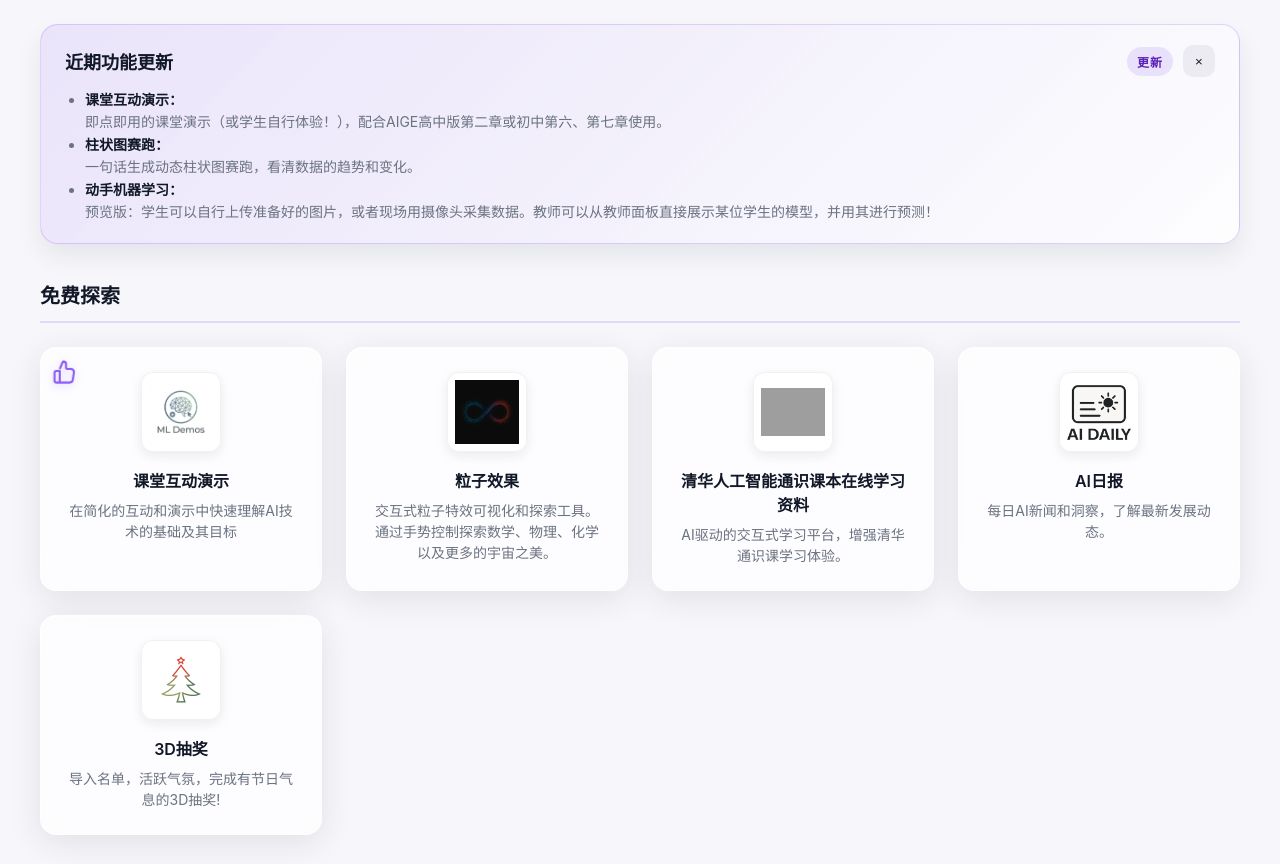
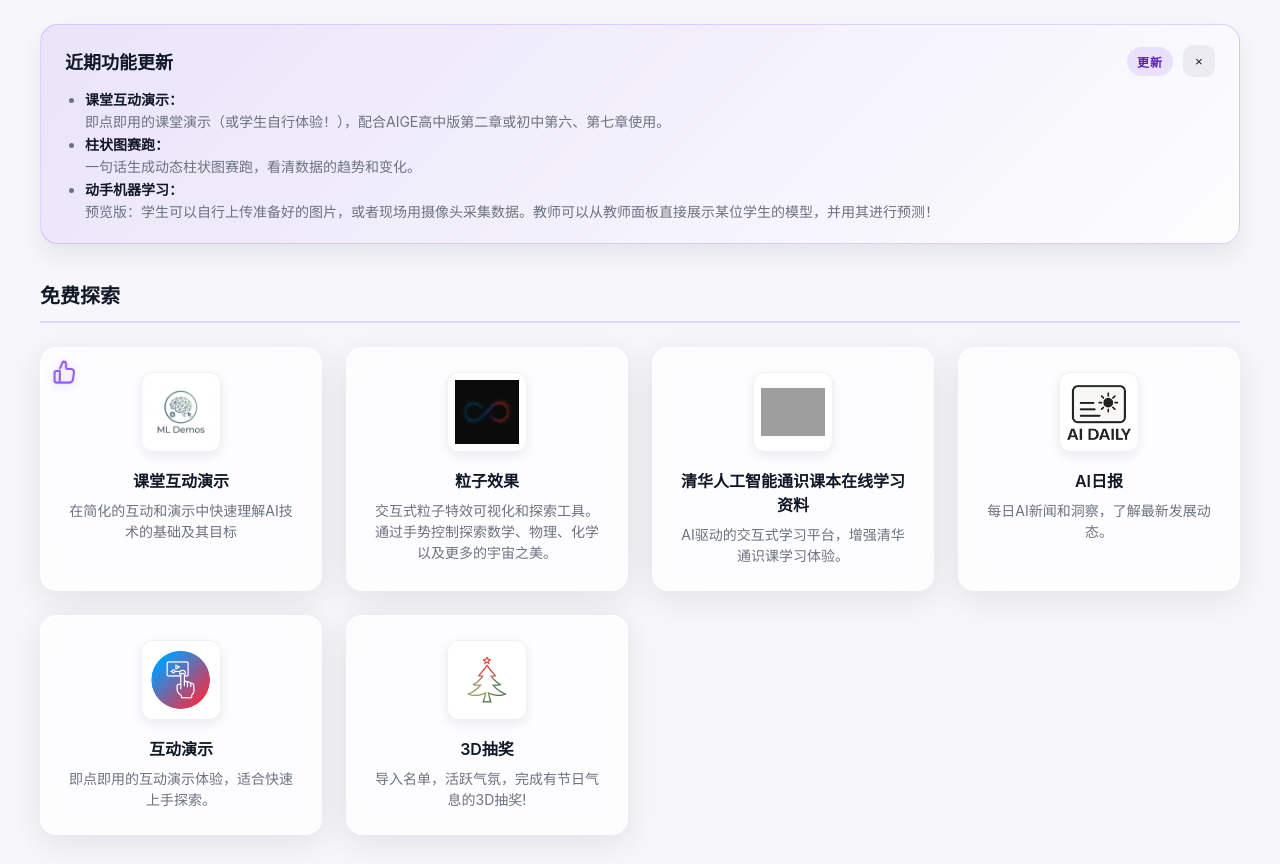
Before and after one commit to YuqingLong18/nexusindex, a website: page index.html in a window 1280 px wide. Shown: the part 88-952 px from the top of the page. Drawn offline with Linux system fonts and the light colour scheme; sample sign-in values are in the browser's storage; grey boxes are pictures that could not be loaded.

Commit message:
demo card

```diff
--- a/index.html
+++ b/index.html
@@ -662,6 +662,20 @@
             </p>
           </a>
 
+          <a class="card" href="https://demo.thisnexus.cn" aria-label="Open Interactive Demo app">
+            <div class="card-icon" aria-hidden="true">
+              <img src="asset/demo.png" alt="">
+            </div>
+            <div class="card-title">
+              <span data-lang="en">Interactive Demo</span>
+              <span data-lang="zh">互动演示</span>
+            </div>
+            <p class="card-description">
+              <span data-lang="en">Interactive demo experiences for quick hands-on exploration.</span>
+              <span data-lang="zh">即点即用的互动演示体验，适合快速上手探索。</span>
+            </p>
+          </a>
+
           <a class="card" href="https://luckydraw.thisnexus.cn" aria-label="Open Lucky Draw app">
             <div class="card-icon" aria-hidden="true">
               <img src="asset/luckydraw.png" alt="">
```
Also changed, not shown: asset/demo.png (added).
